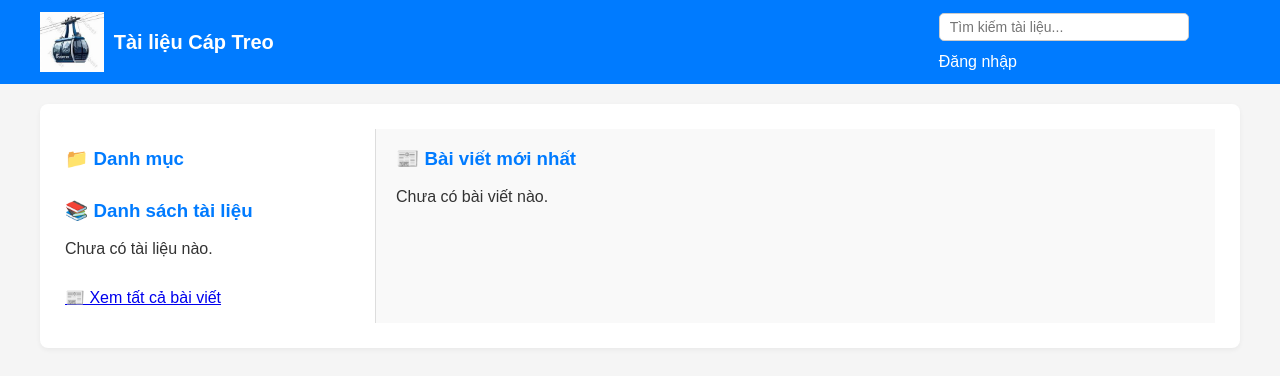
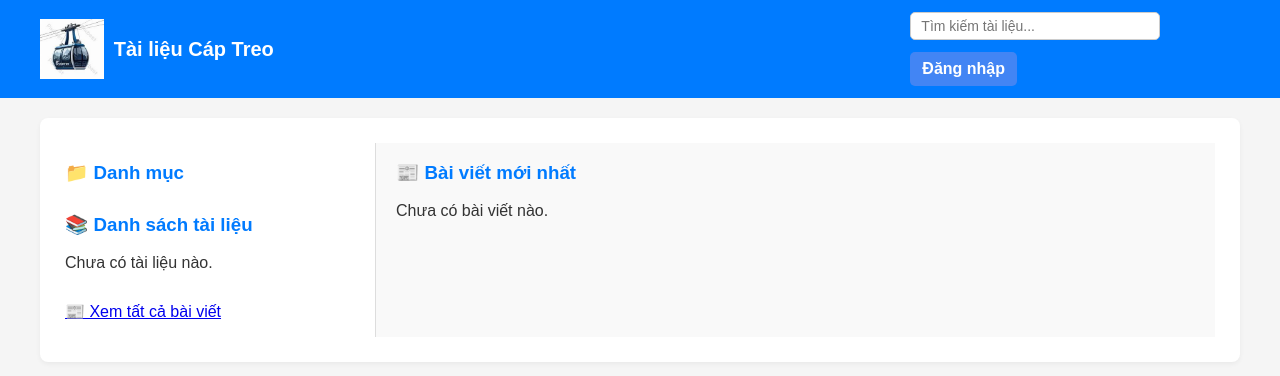
Before and after one commit to tailieucaptreo/captreobnc, a Django app: page / in a window 1280 px wide. Shown: the top 376 px of the page. Run offline with Django 5.2, Linux system fonts and the light colour scheme; data that the repository does not hold is empty; some libraries are stand-ins or nearby versions.

Commit message:
cap nhat lai style.css

```diff
--- a/static/css/style.css
+++ b/static/css/style.css
@@ -257,3 +257,18 @@ ul {
     height: 40px;
   }
 }
+
+/* ==== Google login button fix ==== */
+a[href*="google-oauth2"] {
+  display: inline-block !important;
+  padding: 8px 12px;
+  background-color: #4285F4;
+  color: white;
+  border-radius: 5px;
+  text-decoration: none;
+  font-weight: bold;
+}
+
+a[href*="google-oauth2"]:hover {
+  background-color: #3367D6;
+}
```
